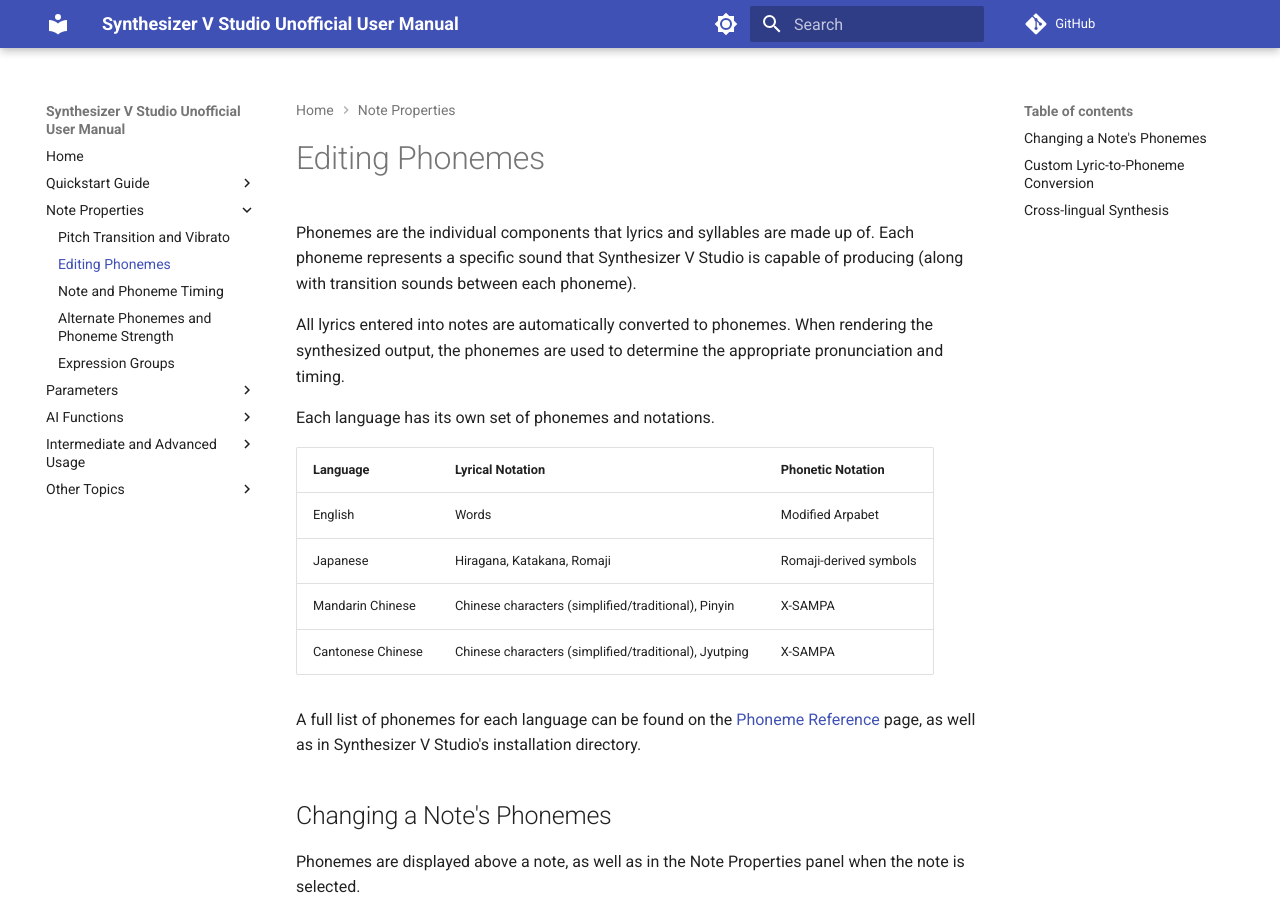
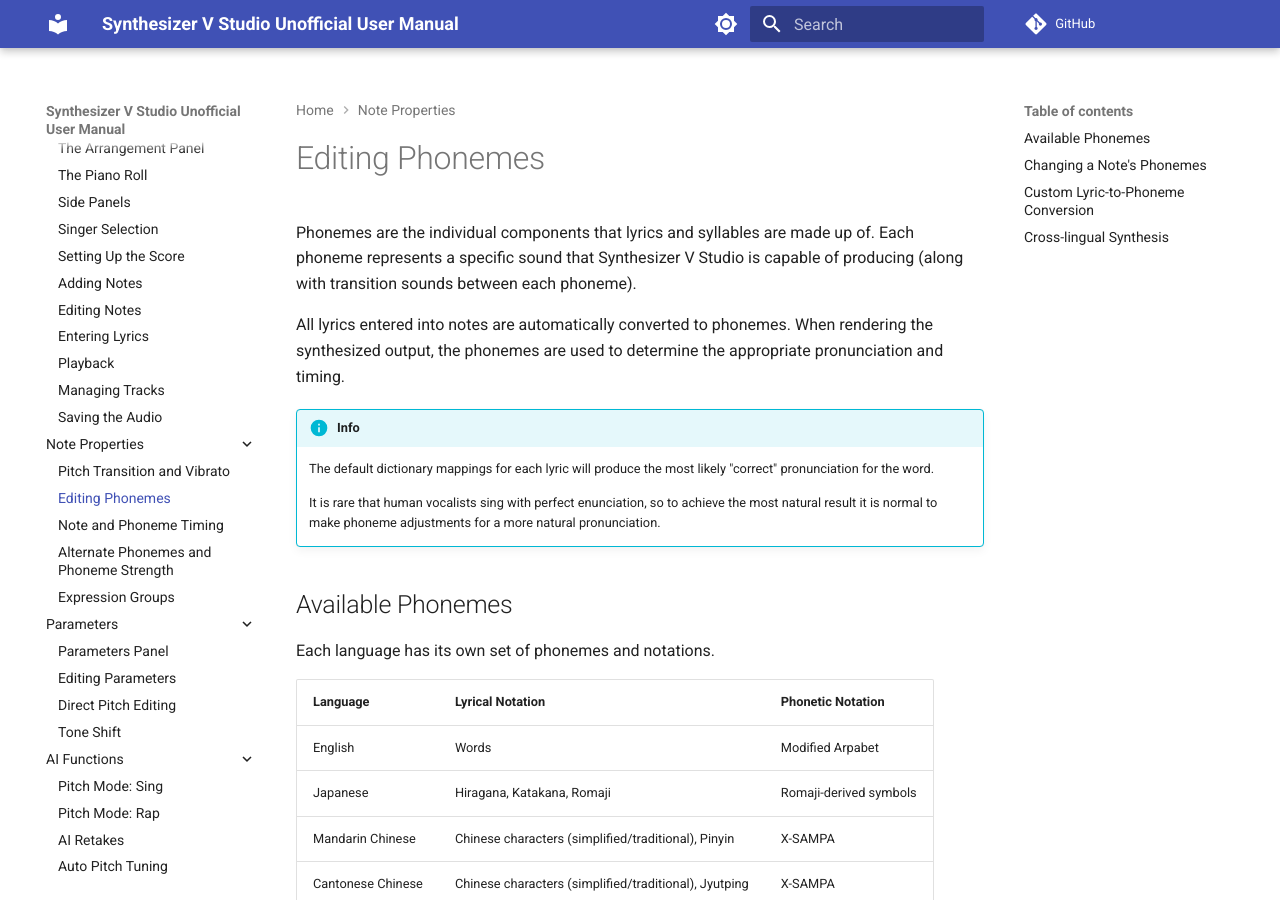
Before and after one commit to claire-west/svstudio-manual, an MkDocs documentation site: the page built from docs/note-properties/editing-phonemes.md, in a window 1280 px wide and 900 px high. Built offline with MkDocs 1.6.1 and Material for MkDocs 9.7.7, drawn with Linux system fonts in a browser that asks for light colours; comment, search, counter and statistics services are not loaded.

Commit message:
Clarify that editing phonemes is a good idea

```diff
--- a/docs/note-properties/editing-phonemes.md
+++ b/docs/note-properties/editing-phonemes.md
@@ -3,6 +3,14 @@
 Phonemes are the individual components that lyrics and syllables are made up of. Each phoneme represents a specific sound that Synthesizer V Studio is capable of producing (along with transition sounds between each phoneme).
 
 All lyrics entered into notes are automatically converted to phonemes. When rendering the synthesized output, the phonemes are used to determine the appropriate pronunciation and timing.
+
+!!! info
+
+    The default dictionary mappings for each lyric will produce the most likely "correct" pronunciation for the word.
+
+    It is rare that human vocalists sing with perfect enunciation, so to achieve the most natural result it is normal to make phoneme adjustments for a more natural pronunciation.
+
+## Available Phonemes
 
 Each language has its own set of phonemes and notations.
 
--- a/docs/quickstart/entering-lyrics.md
+++ b/docs/quickstart/entering-lyrics.md
@@ -39,6 +39,12 @@
 
 ![Glottal Stops](../img/quickstart/glottal-stop.png)
 
+## Adjusting Pronunciation
+
+It is rare for human vocalists to sing every lyric with perfect enunciation, so the default pronunciation of the entered lyrics will not always produce the desired result.
+
+After completing the Quickstart section it is recommended to familiarize yourself with [Phoneme Editing](../note-properties/editing-phonemes.md) in order to achieve your desired pronunciation where necessary.
+
 ## Video Demonstration
 
 <iframe width="560" height="315" src="https://www.youtube-nocookie.com/embed/Gj7UipbHBdw" title="YouTube video player" frameborder="0" allowfullscreen></iframe>
--- a/mkdocs.yml
+++ b/mkdocs.yml
@@ -62,6 +62,7 @@
   features:
     - navigation.instant
     - navigation.tracking
+    - navigation.expand
     - navigation.path
     - navigation.top
     - content.tabs.link
```
